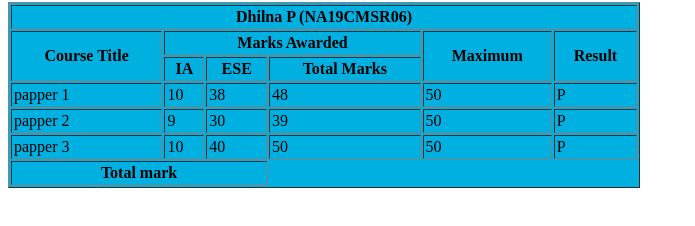
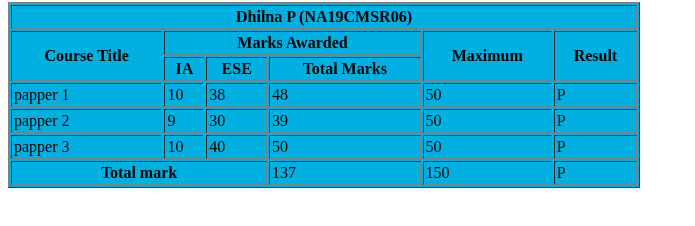
Before and after one commit to Dhilnap/3C03CSC, a plain HTML site: page Marklist.html in a window 1280 px wide. Shown: the part 64-290 px from the top of the page, without its empty margins (0-695 px from the left). Drawn offline with Linux system fonts and the light colour scheme.

Commit message:
Update Marklist.html

```diff
--- a/Marklist.html
+++ b/Marklist.html
@@ -49,6 +49,9 @@
   <tfoot>
   <tr>
    <th colspan="3"> Total mark</th>
+   <td>137</td>
+   <td>150</td>
+   <td>P</td>
   </tr>
   </tfoot>
   </table>
```
